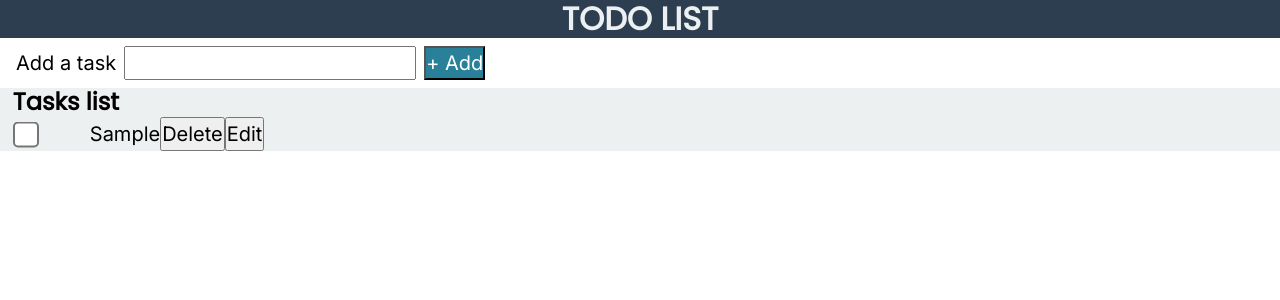
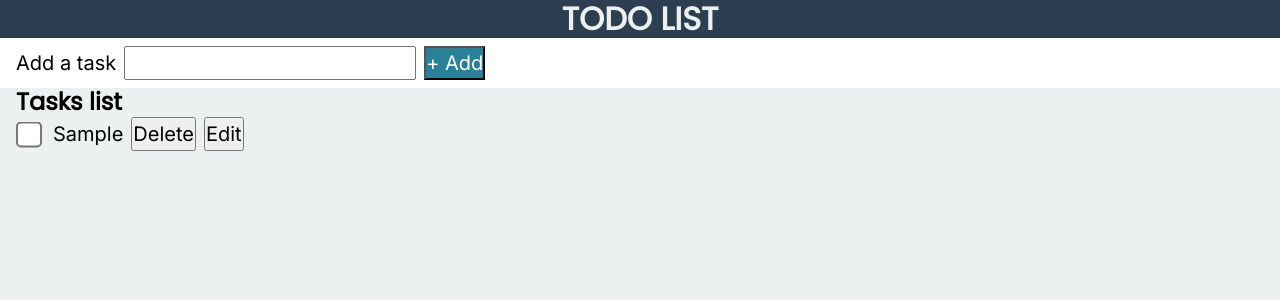
Before and after one commit to andrea-marletta/todo-list, a React (Vite) app: page / in a window 1280 px wide. Both pictures are taken after typing "Sample" into the empty fields and a click on the button "+ Add". Shown: the top 300 px of the page. Built offline with nearby package versions, Linux system fonts and the light colour scheme.

Commit message:
style: update main layout structure for better spacing and alignment

```diff
--- a/src/App.module.css
+++ b/src/App.module.css
@@ -1,8 +1,9 @@
 .main {
   background-color: #ecf0f1;
-  margin-top: 0.5vh;
+  margin-top: 0.5rem;
+  min-height: 100vh;
 }
 
 .article {
-  margin-left: 1vw;
+  margin-left: 1rem;
 }
--- a/src/components/Todo.jsx
+++ b/src/components/Todo.jsx
@@ -16,6 +16,7 @@ function Todo( { text, id, onDelete, completed, onToggle, onSave } ) {
 
   return (
     <li>
+      <div className={styles.div}>
         <input
           type="checkbox"
           id={id}
@@ -27,6 +28,7 @@ function Todo( { text, id, onDelete, completed, onToggle, onSave } ) {
         <span className={completed && styles.completed}>{text}</span>
         <button onClick={() => onDelete(id)}>Delete</button>
         <button onClick={() => setIsEditing(true)} ref={editButtonRef}>Edit</button>
+      </div>
       {isEditing && (
         <form
           onSubmit={(e) => {
@@ -34,6 +36,7 @@ function Todo( { text, id, onDelete, completed, onToggle, onSave } ) {
             setIsEditing(false);
             onSave(editText, id);
           }}
+          className={styles.form}
         >
           <label htmlFor={`{editInput-${id}}`}>Edit task</label>
           <input id={`{editInput-${id}}`} type="text" value={editText}
--- a/src/components/Todo.module.css
+++ b/src/components/Todo.module.css
@@ -1,3 +1,11 @@
+.div {
+  display: flex;
+  align-items: center;
+  flex-wrap: wrap;
+  gap: 0.5rem;
+  margin-bottom: 0.5rem;
+}
+
 .completed {
   text-decoration: line-through;
 }
@@ -5,5 +13,13 @@
 .checkbox {
   transform: scale(2);
   transform-origin: left;
-  margin-right: 5vw;
+  margin-right: 1rem;
 }
+
+.form {
+  display: flex;
+  align-items: center;
+  flex-wrap: wrap;
+  gap: 0.5rem;
+  margin-bottom: 0.5rem;
+}
```
Lines whose indentation alone changed are shown as unchanged.
